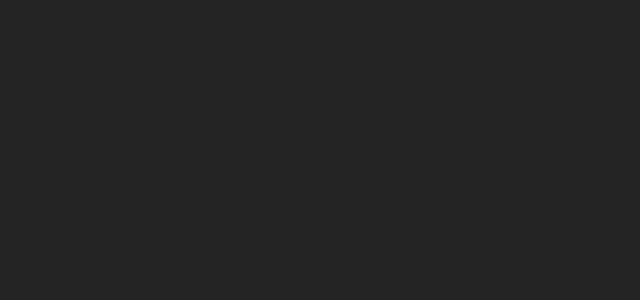
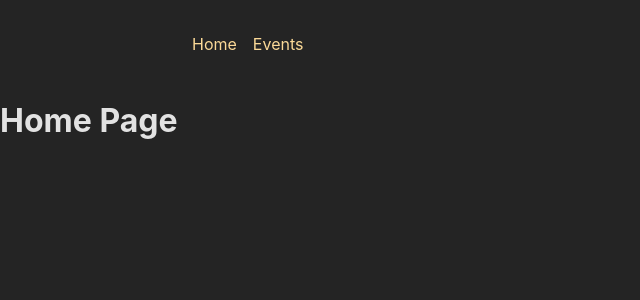
Before and after one commit to xiaoyoufung/the-complete-react-guide, a React (Create React App) app in the folder 22-Building-a-Multi-Page-SPA-with-React-Router/12-adv-starting-project/frontend/: page / in a window 1280 px wide. Shown: the top 300 px of the page, without its empty margins (0-640 px from the left). Built offline with nearby package versions, Linux system fonts and the light colour scheme.

Commit message:
2. & 3. Add routing & route definitions

```diff
--- a/22-Building-a-Multi-Page-SPA-with-React-Router/12-adv-starting-project/frontend/package.json
+++ b/22-Building-a-Multi-Page-SPA-with-React-Router/12-adv-starting-project/frontend/package.json
@@ -8,6 +8,7 @@
         "@testing-library/user-event": "^14.5.2",
         "react": "^19.0.0",
         "react-dom": "^19.0.0",
+        "react-router-dom": "^7.1.3",
         "react-scripts": "5.0.1",
         "web-vitals": "^1.1.1"
     },
--- a/22-Building-a-Multi-Page-SPA-with-React-Router/12-adv-starting-project/frontend/src/App.js
+++ b/22-Building-a-Multi-Page-SPA-with-React-Router/12-adv-starting-project/frontend/src/App.js
@@ -1,3 +1,25 @@
+import { createBrowserRouter, RouterProvider } from "react-router-dom";
+import HomePage from "./pages/Home";
+import EventsPage from "./pages/Events";
+import EventDetailPage from "./pages/EventDetail";
+import NewEventPage from "./pages/NewEvent";
+import EditEventPage from "./pages/EditEvent";
+import RootLayout from "./pages/Root";
+
+const router = createBrowserRouter([
+  {
+    path: "/",
+    element: <RootLayout />,
+    children: [
+      { index: true, element: <HomePage /> },
+      { page: "events", element: <EventsPage /> },
+      { page: "events/:eventId", element: <EventDetailPage /> },
+      { page: "events/new", element: <NewEventPage /> },
+      { page: "events/:eventId/edit", element: <EditEventPage /> },
+    ],
+  }
+]);
+
 // Challenge / Exercise
 
 // 1. Add five new (dummy) page components (content can be simple <h1> elements)
@@ -21,7 +43,7 @@
 // BONUS: Add another (nested) layout route that adds the <EventNavigation> component above all /events... page components
 
 function App() {
-  return <div></div>;
+  return <RouterProvider router={router} />;
 }
 
 export default App;
--- /dev/null
+++ b/22-Building-a-Multi-Page-SPA-with-React-Router/12-adv-starting-project/frontend/src/pages/Root.js
@@ -0,0 +1,16 @@
+import { Outlet } from "react-router-dom";
+
+import MainNavigation from "../components/MainNavigation";
+
+function RootLayout() {
+    return (
+        <>
+            <MainNavigation />
+            <main>
+                <Outlet />
+            </main>
+        </>
+    );
+}
+
+export default RootLayout;
```
Also changed, not shown: 1 other file (tests, documents, lock files or other folders).
